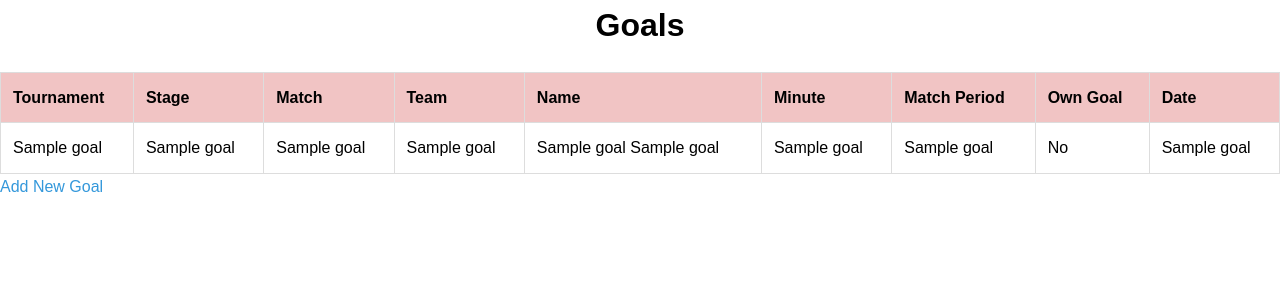
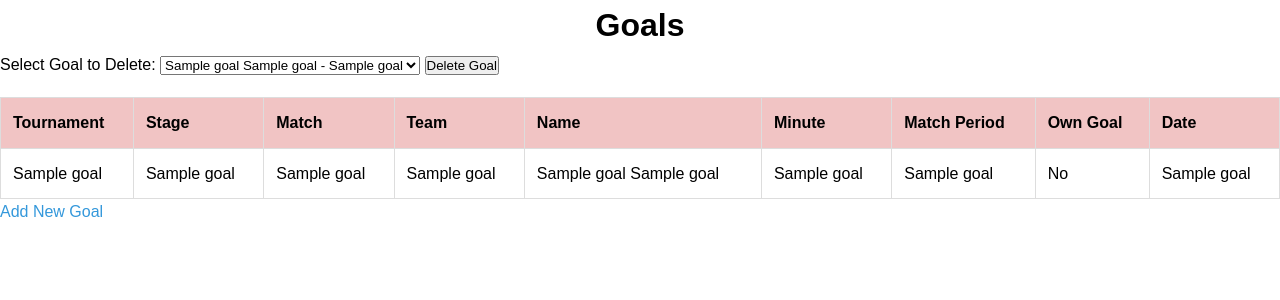
Before and after one commit to itudb2322/itudb2322, a Flask app: template app/templates/goals.html in a window 1280 px wide. Shown: the part 192-492 px from the top of the page. Run offline with Flask 3, Linux system fonts and the light colour scheme; the template is opened without the code that fills it: most values are stand-ins (such as "Sample title", 1, 10 or a date in 2020); parts of the project's set-up code (start-up, migrations or seed data) failed here and were passed over.

Commit message:
Added form field for user to delete a goal

```diff
--- a/app/main.py
+++ b/app/main.py
@@ -67,7 +67,6 @@ def goals(match_id):
 @app.route('/add_goal/<string:match_id>', methods=['GET', 'POST'])
 def add_goal(match_id):
     if request.method == 'POST':
-        # Retrieve goal details from the form submission
         team_name = request.form['team_name']
         first_name = request.form['first_name']
         second_name = request.form['second_name']
@@ -116,6 +115,47 @@ def add_goal(match_id):
 
     return render_template('add_goal.html', match_id=match_id)
 
+@app.route('/delete_goal/<string:match_id>', methods=['POST'])
+def delete_goal(match_id):
+
+    goal_id = request.form['goal_id']
+    cursor = db.cursor()
+    cursor.execute('SELECT home_team_name,away_team_name, home_team_score, away_team_score FROM matchs WHERE match_id = %s', (match_id,))
+    result = cursor.fetchone()
+    cursor.close()
+    home_team_name, away_team_name, home_team_score, away_team_score = result
+
+    cursor = db.cursor()
+    cursor.execute('SELECT team_name, own_goal FROM goal WHERE goal_id = %s', (goal_id,))
+    result = cursor.fetchone()
+    cursor.close()
+    team_name, own_goal = result
+
+    if((team_name == home_team_name) and (own_goal == 1)):
+        away_team_score -= 1
+    elif((team_name == home_team_name) and (own_goal == 0)):
+        home_team_score -= 1
+    elif((team_name == away_team_name) and (own_goal == 1)):
+        home_team_score -= 1
+    else:
+        away_team_score -= 1
+    score = str(home_team_score) + "-" + str(away_team_score)
+    # Update match score on the database
+    cursor = db.cursor()
+    cursor.execute("UPDATE matchs SET score = %s, home_team_score = %s, away_team_score = %s WHERE match_id = %s ", (score, home_team_score, away_team_score, match_id))
+    db.commit()
+    cursor.close()
+
+    cursor = db.cursor()
+    cursor.execute('DELETE FROM goal where goal_id = %s', (goal_id,))
+    db.commit()
+
+    cursor.close()
+
+    # Redirect back to the goals page after deletion
+
+    return goals(match_id)
+
 @app.route('/awards')
 def awards():
     cursor = db.cursor(dictionary=True)
--- a/app/templates/goals.html
+++ b/app/templates/goals.html
@@ -22,6 +22,16 @@
         </div>
     </header>
     <h1 style="text-align: center;">Goals</h1>
+
+    <form action="{{ url_for('delete_goal', match_id=goals[0][3]) }}" method="post">
+        <label for="goal_selection">Select Goal to Delete:</label>
+        <select id="goal_selection" name="goal_id">
+            {% for goal in goals %}
+                <option value="{{ goal[0] }}">{{ goal[9] ~ ' ' ~ goal[8]}} - {{ goal[10] }}</option>
+            {% endfor %}
+        </select>
+        <button type="submit">Delete Goal</button>
+    </form>
 
     <table border="1">
         <tr>
```
